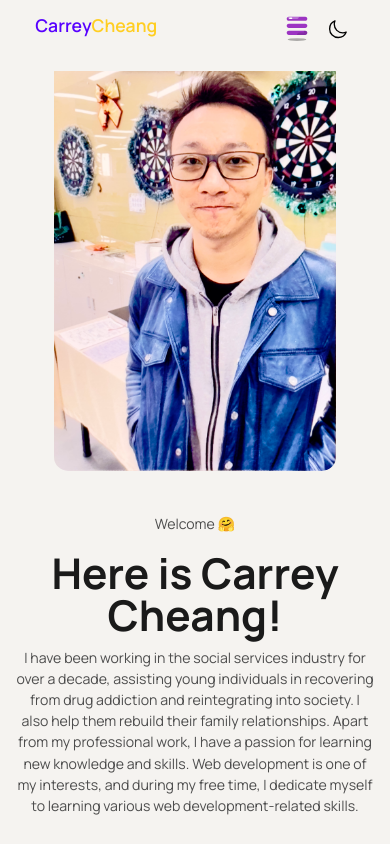
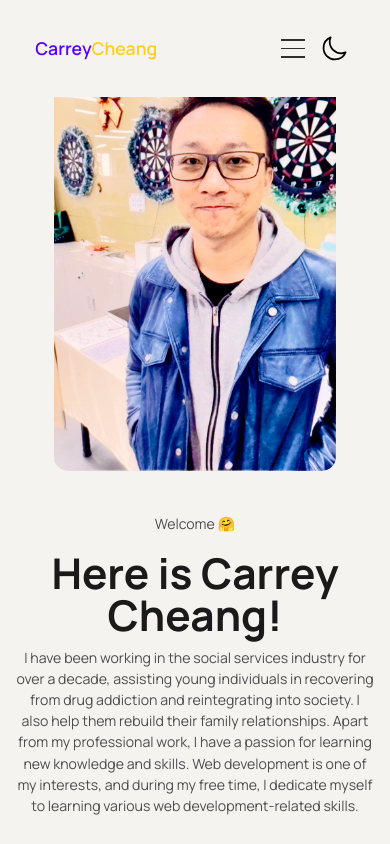
Before and after one commit to cheang120/portfolio, a Next.js app: page / in a window 390 px wide. Shown: the top 844 px of the page. Built offline with nearby package versions, Linux system fonts and the light colour scheme.

Commit message:
hamburger menu

```diff
--- a/components/Header.tsx
+++ b/components/Header.tsx
@@ -21,8 +21,6 @@ const Header = ({href,label,className}:{href:string,label:string,className?:stri
   const [navbar, setNavbar] = useState(false);
   const pathname = usePathname()
 
-
-
   return (
     <header className="justify-between w-full flex bg-peach-500 md:py-3 py-1 dark:bg-stone-950 start-0 backdrop-blur backdrop-opacity-80 dark:text-white fixed z-20"  >
       {/* <Link href={"/"}>
@@ -43,7 +41,7 @@ const Header = ({href,label,className}:{href:string,label:string,className?:stri
         </Link>
       </nav>
       <MobileMenu /> */}
-        <div className="w-full flex items-center justify-end  md:justify-between  px-10">
+        <div className="w-full flex items-center md:py-2 py-6 justify-end md:justify-between px-10">
               <Link
                 href="/"
                 className='hidden md:block'
@@ -54,18 +52,12 @@ const Header = ({href,label,className}:{href:string,label:string,className?:stri
               <div className="flex  md:flex-row flex-col-reverse w-full justify-end">
                 <div
                   className={`  md:block  md:pb-0 md:mt-0
-                  ${navbar ? '  block' : 'hidden'}
+                  ${navbar ? '  block ' : 'hidden'}
                   `}
                 >
                   <ul
-                    className="h-screen flex items-center  gap-12  md:h-auto items-center justify-center flex mr-6 max-md:flex-col"
+                    className="h-screen flex items-center  gap-12  md:h-auto items-center justify-center flex mr-6 max-md:flex-col  "
                   >
-                          {/* {navLinks.map((link,index) => (
-                            <li key={index}>
-                              <NavLink href={link.url} label={link.label} />
-                            </li>
-                          ))}   */}
-
                     <Link
                         href="/"
                         onClick={() => setNavbar(!navbar)}
@@ -140,19 +132,12 @@ const Header = ({href,label,className}:{href:string,label:string,className?:stri
                     >
                         Contact
                     </Link>
-
-                    {/* <Themebutton /> */}
-
-
-
                   </ul>
 
 
                 </div>
 
-                {/* <div className='  '>
-                    <Themebutton />
-                </div> */}
+
 
                 <div className='flex justify-between'>
                   <div className='items-center flex'>
@@ -164,43 +149,32 @@ const Header = ({href,label,className}:{href:string,label:string,className?:stri
                     </Link>
                   </div>
                   <div>
-
                     <button
-                        className=" md:hidden  p-2 text-gray-700 rounded-md outline-none focus:border-gray-400 focus:border"
+                        className=" md:hidden  p-2 text-gray-700 rounded-md outline-none  "
                         onClick={() => setNavbar(!navbar)}
                       >
                         {navbar ? (
-                          <Image
-                            src="/close.svg"
-                            width={30}
-                            height={30}
-                            alt='close'
-                          />
 
+                          <div className='hamburget cursor-pointer '>
+                            <div className=' h-0.5 w-7 dark:bg-white bg-black my-2 opacity-80 origin-center rotate-45 duration-150 translate-y-3 transition-all ease-in-out '></div>
+                            <div className='odd:opacity-0 h-0.5 w-7 dark:bg-white bg-black my-2 opacity-0 '></div>
+                            <div className='h-0.5 w-7 dark:bg-white bg-black my-2 opacity-80 origin-center -rotate-45 duration-150  -translate-y-2 transition-all ease-in-out '></div>
+                          </div>
                         ) : (
-                          <Image
-                            src="/hamburger-menu.svg"
-                            width={30}
-                            height={30}
-                            alt="logo"
-                          />
+                          <div className='hamburget cursor-pointer '>
+                          <div className=' h-0.5 w-7 dark:bg-white bg-black my-2 opacity-80 transition-all ease-in-out duration-150 '></div>
+                          <div className=' h-0.5 w-7 dark:bg-white bg-black my-2 opacity-80 transition-all ease-in-out duration-150 '></div>
+                          <div className='h-0.5 w-7 dark:bg-white bg-black my-2 opacity-80 transition-all ease-in-out duration-150 '></div>
+                        </div>
 
                         )}
+                    </button>
 
-
-                    </button>
                     <Themebutton />
                   </div>
-
                 </div>
-
               </div>
-
         </div>
-
-
-
-
     </header>
   )
 }
--- a/components/Themebutton.tsx
+++ b/components/Themebutton.tsx
@@ -21,11 +21,11 @@ export default function Themebutton() {
             onClick={() => setTheme(resolvedTheme ==='dark' ? 'light' : 'dark')}
         >
             {resolvedTheme === 'dark'? (
-                <svg xmlns="http://www.w3.org/2000/svg" fill="none" viewBox="0 0 24 24" strokeWidth={1.5} stroke="currentColor" className="w-6 h-6">
+                <svg xmlns="http://www.w3.org/2000/svg" fill="none" viewBox="0 0 24 24" strokeWidth={1.5} stroke="currentColor" className="w-8 h-9">
                     <path strokeLinecap="round" strokeLinejoin="round" d="M12 3v2.25m6.364.386-1.591 1.591M21 12h-2.25m-.386 6.364-1.591-1.591M12 18.75V21m-4.773-4.227-1.591 1.591M5.25 12H3m4.227-4.773L5.636 5.636M15.75 12a3.75 3.75 0 1 1-7.5 0 3.75 3.75 0 0 1 7.5 0Z" />
                 </svg>
             ) : (
-                <svg xmlns="http://www.w3.org/2000/svg" fill="none" viewBox="0 0 24 24" strokeWidth={1.5} stroke="currentColor" className="w-6 h-6">
+                <svg xmlns="http://www.w3.org/2000/svg" fill="none" viewBox="0 0 24 24" strokeWidth={1.5} stroke="currentColor" className="w-8 h-9">
                     <path strokeLinecap="round" strokeLinejoin="round" d="M21.752 15.002A9.72 9.72 0 0 1 18 15.75c-5.385 0-9.75-4.365-9.75-9.75 0-1.33.266-2.597.748-3.752A9.753 9.753 0 0 0 3 11.25C3 16.635 7.365 21 12.75 21a9.753 9.753 0 0 0 9.002-5.998Z" />
                 </svg>
             )}
```
Also changed, not shown: public/burger-menu.svg (added), public/x-letter.svg (added).
